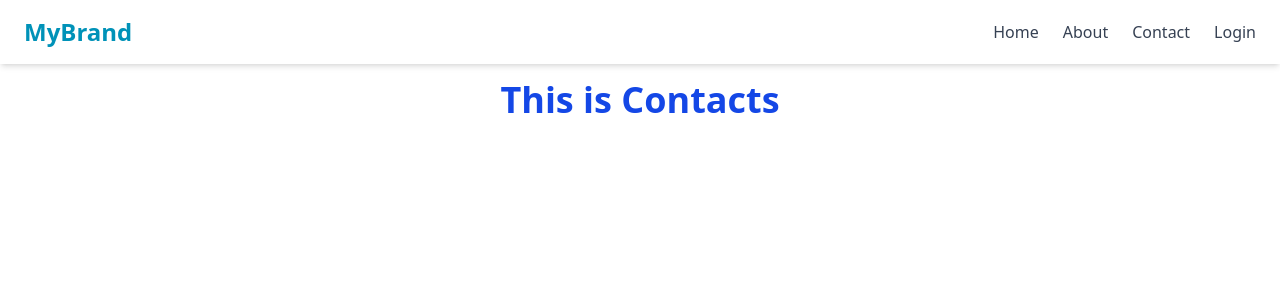
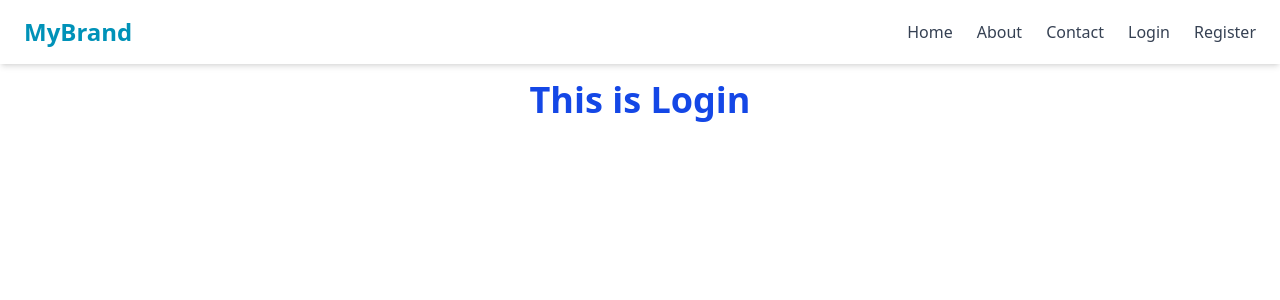
Before and after one commit to bharatroy4D/interview-project, a React (Vite) app: page /login in a window 1280 px wide. Shown: the top 300 px of the page. Built offline with nearby package versions, Linux system fonts and the light colour scheme.

Commit message:
All page of context text change

```diff
--- a/src/pages/abouts/Abouts.jsx
+++ b/src/pages/abouts/Abouts.jsx
@@ -3,7 +3,7 @@ import React from 'react';
 const Abouts = () => {
     return (
         <div>
-            <h1 className='text-red-400 font-bold text-center text-4xl py-4'>This is Contacts</h1>
+            <h1 className='text-red-400 font-bold text-center text-4xl py-4'>This is Abouts</h1>
         </div>
     );
 };
--- a/src/pages/home/Home.jsx
+++ b/src/pages/home/Home.jsx
@@ -3,7 +3,7 @@ import React from 'react';
 const Home = () => {
     return (
         <div>
-            <h1 className='text-cyan-700 font-bold text-center text-4xl py-4'>This is Contacts</h1>
+            <h1 className='text-cyan-700 font-bold text-center text-4xl py-4'>This is Home</h1>
         </div>
     );
 };
--- a/src/pages/login/Login.jsx
+++ b/src/pages/login/Login.jsx
@@ -3,7 +3,7 @@ import React from 'react';
 const Login = () => {
     return (
         <div>
-                        <h1 className='text-blue-700 font-bold text-center text-4xl py-4'>This is Contacts</h1>
+            <h1 className='text-blue-700 font-bold text-center text-4xl py-4'>This is Login</h1>
         </div>
     );
 };
--- a/src/pages/register/Register.jsx
+++ b/src/pages/register/Register.jsx
@@ -3,7 +3,7 @@ import React from 'react';
 const Register = () => {
     return (
         <div>
-            <h1 className='text-emerald-950 font-bold text-center text-4xl py-4'>This is Contacts</h1>
+            <h1 className='text-emerald-600 font-bold text-center text-4xl py-4'>This is Register</h1>
         </div>
     );
 };
--- a/src/route/route.jsx
+++ b/src/route/route.jsx
@@ -17,11 +17,11 @@ const router = createBrowserRouter([
                 element: <Home />
             },
             {
-                path: "about",  // 👉 /about
+                path: "abouts",  // 👉 /about
                 element: <Abouts />
             },
             {
-                path: "contact", // 👉 /contact
+                path: "contacts", // 👉 /contact
                 element: <Contacts />
             },
             {
--- a/src/shared/Header/Header.jsx
+++ b/src/shared/Header/Header.jsx
@@ -13,9 +13,10 @@ const Header = () => {
                 {/* Desktop Menu */}
                 <nav className="hidden md:flex items-center gap-6 text-gray-700 font-medium">
                     <Link to="/" className="hover:text-cyan-600 transition">Home</Link>
-                    <Link to="/about" className="hover:text-cyan-600 transition">About</Link>
-                    <Link to="/contact" className="hover:text-cyan-600 transition">Contact</Link>
+                    <Link to="/abouts" className="hover:text-cyan-600 transition">About</Link>
+                    <Link to="/contacts" className="hover:text-cyan-600 transition">Contact</Link>
                     <Link to="/login" className="hover:text-cyan-600 transition">Login</Link>
+                    <Link to="/register" className="hover:text-cyan-600 transition">Register</Link>
                 </nav>
 
                 {/* Mobile Icon */}
```
